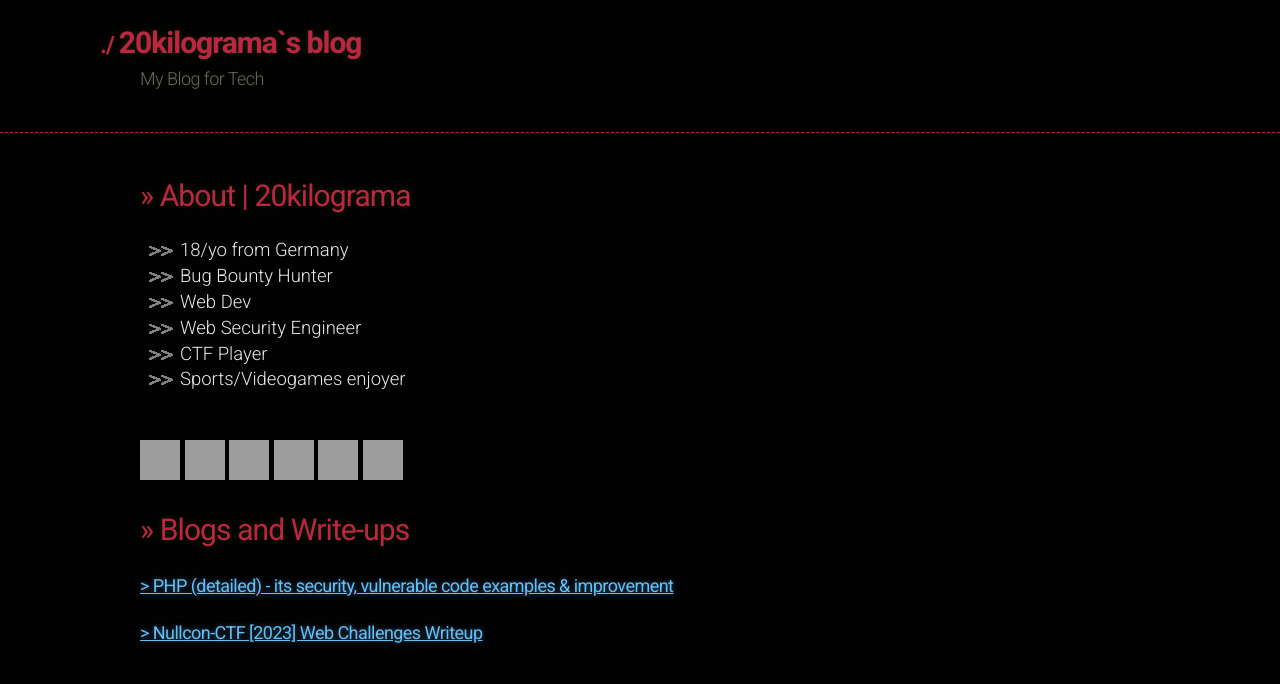
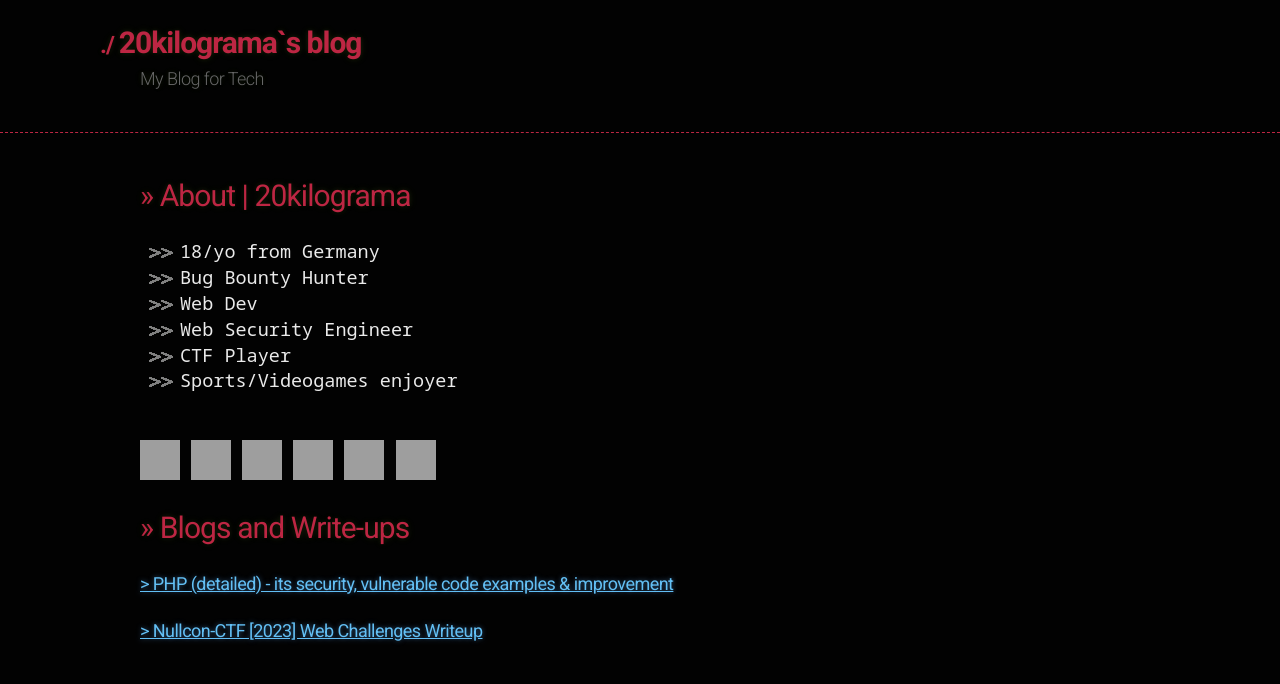
Before and after one commit to 20kilograma/blog, a Jekyll site: the page built from index.md, in a window 1280 px wide. Shown: the top 684 px of the page. Built offline with Jekyll 4.4.1, drawn with Linux system fonts in a browser that asks for light colours; nearby versions of some CDN libraries; some web fonts are replaced; our own code applies the rules of GitHub Pages for plain Markdown files; grey boxes are pictures that could not be loaded.

Commit message:
Update jekyll-theme-hacker.scss

```diff
--- a/_sass/jekyll-theme-hacker.scss
+++ b/_sass/jekyll-theme-hacker.scss
@@ -21,7 +21,7 @@ body {
   color: $body-foreground;
   font-size: 18.5px;
   line-height: 1.5;
-  font-family: "Roboto", sans-serif;
+  font-family: "Noto Sans Mono", courier;
   font-weight: 300;
 }
 
```
